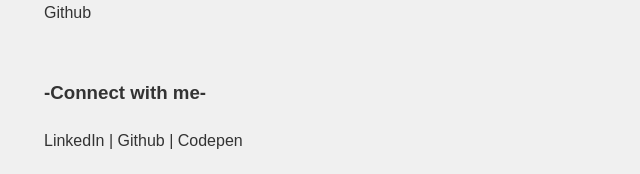
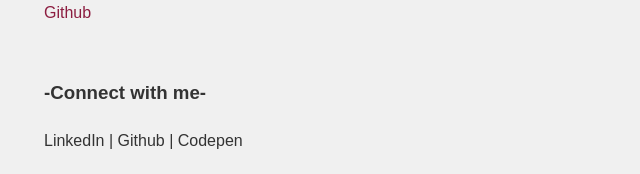
Before and after one commit to caleblopez96/My-Portfolio, a plain HTML site: page index.html in a window 1280 px wide. In both pictures the pointer is over the link "Github". Shown: the part 627-801 px from the top of the page, 0-640 px from the left. Drawn offline with Linux system fonts and the light colour scheme; a web font is replaced by a local one.

Commit message:
Add files via upload

```diff
--- a/style.css
+++ b/style.css
@@ -85,6 +85,7 @@ a, a:visited {
 }
 
 a:hover {
+  color: var(--maroon);
   animation: shake 1.5s infinite;
 }
 
```
